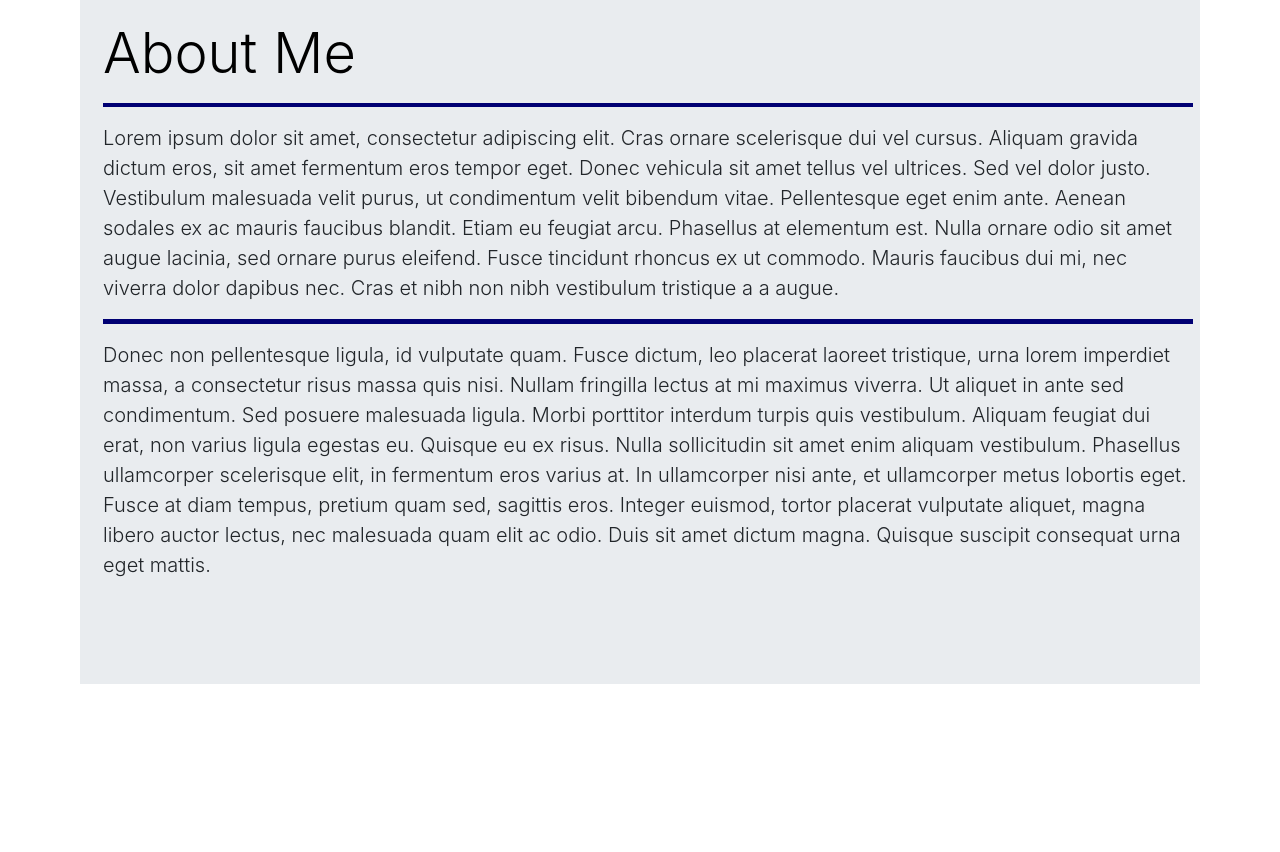
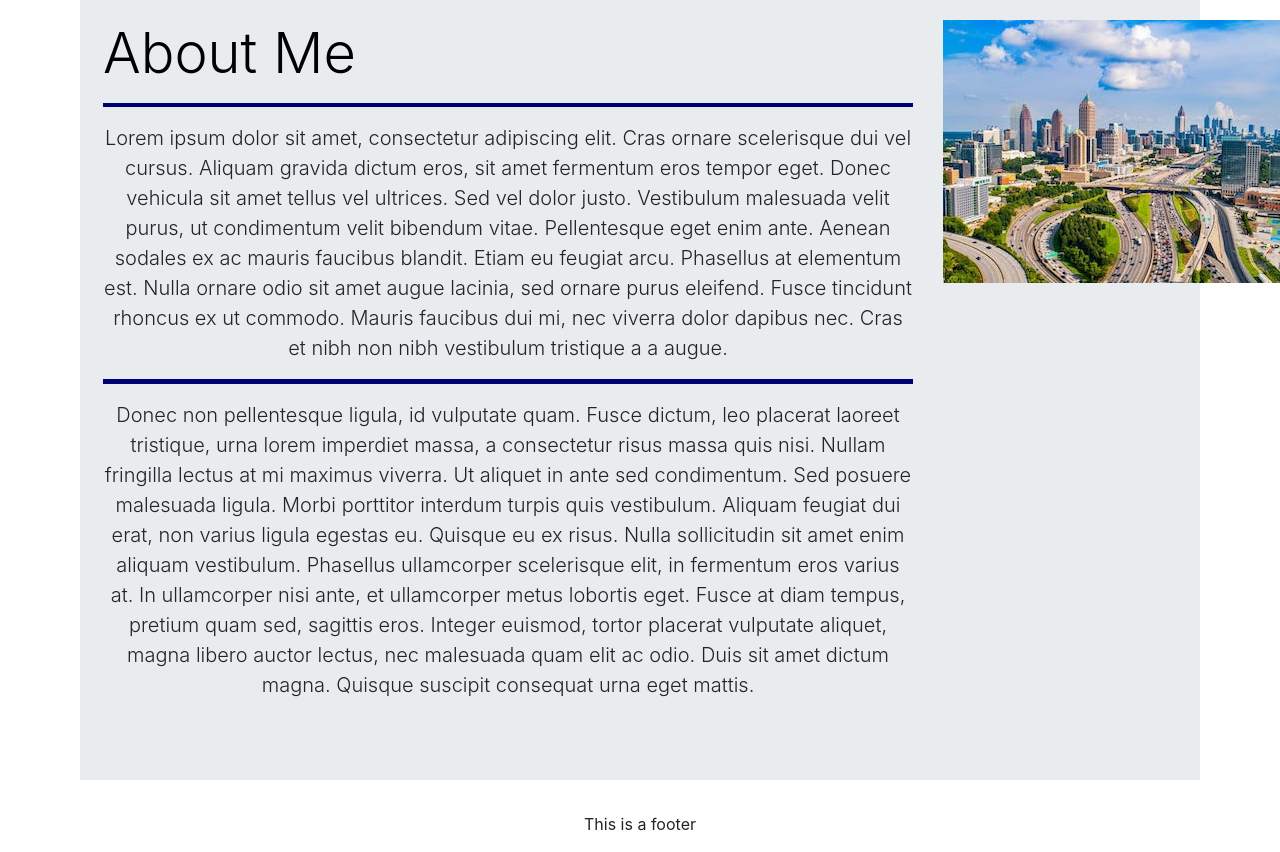
Before and after one commit to rphill26/React-Portfolio, a React (Create React App) app: page / in a window 1280 px wide. Shown: the part 300-1152 px from the top of the page. Before the commit the page ends 1016 px from the top, so only its background shows below. Built offline with nearby package versions, Linux system fonts and the light colour scheme.

Commit message:
deploying to gh-pages

```diff
--- a/package.json
+++ b/package.json
@@ -10,6 +10,7 @@
     "react-dom": "^16.12.0",
     "react-scripts": "3.4.0"
   },
+  "homepage": "https://rphill26.github.io/React-Portfolio",
   "scripts": {
     "start": "react-scripts start",
     "build": "react-scripts build",
--- a/src/App.css
+++ b/src/App.css
@@ -28,7 +28,7 @@ li {
   font-size: 2em;
 }
 .dropdown-menu {
-  background-color: silver;
+  background-color: white;
 }
 .dropdown-item {
   font-size: 1.5em;
@@ -61,5 +61,8 @@ hr {
 }
 
 .about-content {
-  text-align: left;
 }
+
+.footer-content {
+  text-align: center;
+}
--- a/src/App.js
+++ b/src/App.js
@@ -1,5 +1,6 @@
 import React, { Component } from "react";
 import Header from "./components/Header/header";
+import Footer from "./components/Footer/footer";
 import Home from "./components/Home/home";
 import "./App.css";
 
@@ -12,6 +13,7 @@ class App extends Component {
           <div id="main-page">
             <Home />
           </div>
+          <Footer />
         </div>
       </div>
     );
--- /dev/null
+++ b/src/components/Footer/footer.js
@@ -0,0 +1,13 @@
+import React, { Component } from "react";
+
+export default class Footer extends Component {
+  render() {
+    return (
+      <div className="footer-container">
+        <div className="footer">
+          <p className="footer-content">This is a footer</p>
+        </div>
+      </div>
+    );
+  }
+}
--- a/src/components/Header/header.js
+++ b/src/components/Header/header.js
@@ -52,11 +52,9 @@ export default class Header extends Component {
                   aria-haspopup="true"
                 >
                   <a className="dropdown-item" href="#">
-                    Apps
+                    Apps & Projects
                   </a>
-                  <a className="dropdown-item" href="#">
-                    Projects
-                  </a>
+
                   <a className="dropdown-item" href="#">
                     Resume
                   </a>
--- a/src/components/Home/home.js
+++ b/src/components/Home/home.js
@@ -5,35 +5,46 @@ export default class Home extends Component {
     return (
       <div className="jumbotron jumbotron-fluid">
         <div className="container">
+          <div className="row">
+            <div className="col-9">
               <h1 className="display-4 home-title">About Me</h1>
               <hr></hr>
               <p className="lead about-content">
-            Lorem ipsum dolor sit amet, consectetur adipiscing elit. Cras ornare
-            scelerisque dui vel cursus. Aliquam gravida dictum eros, sit amet
-            fermentum eros tempor eget. Donec vehicula sit amet tellus vel
-            ultrices. Sed vel dolor justo. Vestibulum malesuada velit purus, ut
-            condimentum velit bibendum vitae. Pellentesque eget enim ante.
-            Aenean sodales ex ac mauris faucibus blandit. Etiam eu feugiat arcu.
-            Phasellus at elementum est. Nulla ornare odio sit amet augue
-            lacinia, sed ornare purus eleifend. Fusce tincidunt rhoncus ex ut
-            commodo. Mauris faucibus dui mi, nec viverra dolor dapibus nec. Cras
-            et nibh non nibh vestibulum tristique a a augue.
+                Lorem ipsum dolor sit amet, consectetur adipiscing elit. Cras
+                ornare scelerisque dui vel cursus. Aliquam gravida dictum eros,
+                sit amet fermentum eros tempor eget. Donec vehicula sit amet
+                tellus vel ultrices. Sed vel dolor justo. Vestibulum malesuada
+                velit purus, ut condimentum velit bibendum vitae. Pellentesque
+                eget enim ante. Aenean sodales ex ac mauris faucibus blandit.
+                Etiam eu feugiat arcu. Phasellus at elementum est. Nulla ornare
+                odio sit amet augue lacinia, sed ornare purus eleifend. Fusce
+                tincidunt rhoncus ex ut commodo. Mauris faucibus dui mi, nec
+                viverra dolor dapibus nec. Cras et nibh non nibh vestibulum
+                tristique a a augue.
                 <hr></hr>
-            Donec non pellentesque ligula, id vulputate quam. Fusce dictum, leo
-            placerat laoreet tristique, urna lorem imperdiet massa, a
+                Donec non pellentesque ligula, id vulputate quam. Fusce dictum,
+                leo placerat laoreet tristique, urna lorem imperdiet massa, a
                 consectetur risus massa quis nisi. Nullam fringilla lectus at mi
                 maximus viverra. Ut aliquet in ante sed condimentum. Sed posuere
-            malesuada ligula. Morbi porttitor interdum turpis quis vestibulum.
-            Aliquam feugiat dui erat, non varius ligula egestas eu. Quisque eu
-            ex risus. Nulla sollicitudin sit amet enim aliquam vestibulum.
-            Phasellus ullamcorper scelerisque elit, in fermentum eros varius at.
-            In ullamcorper nisi ante, et ullamcorper metus lobortis eget. Fusce
-            at diam tempus, pretium quam sed, sagittis eros. Integer euismod,
-            tortor placerat vulputate aliquet, magna libero auctor lectus, nec
-            malesuada quam elit ac odio. Duis sit amet dictum magna. Quisque
-            suscipit consequat urna eget mattis.
+                malesuada ligula. Morbi porttitor interdum turpis quis
+                vestibulum. Aliquam feugiat dui erat, non varius ligula egestas
+                eu. Quisque eu ex risus. Nulla sollicitudin sit amet enim
+                aliquam vestibulum. Phasellus ullamcorper scelerisque elit, in
+                fermentum eros varius at. In ullamcorper nisi ante, et
+                ullamcorper metus lobortis eget. Fusce at diam tempus, pretium
+                quam sed, sagittis eros. Integer euismod, tortor placerat
+                vulputate aliquet, magna libero auctor lectus, nec malesuada
+                quam elit ac odio. Duis sit amet dictum magna. Quisque suscipit
+                consequat urna eget mattis.
               </p>
-          <img src></img>
+            </div>
+            <div className="col-3">
+              <img
+                id="city-image"
+                src={process.env.PUBLIC_URL + "/images/City.jpg"}
+              ></img>
+            </div>
+          </div>
         </div>
       </div>
     );
```
Also changed, not shown: public/images/City.jpg (added). Lines whose indentation alone changed are shown as unchanged.
